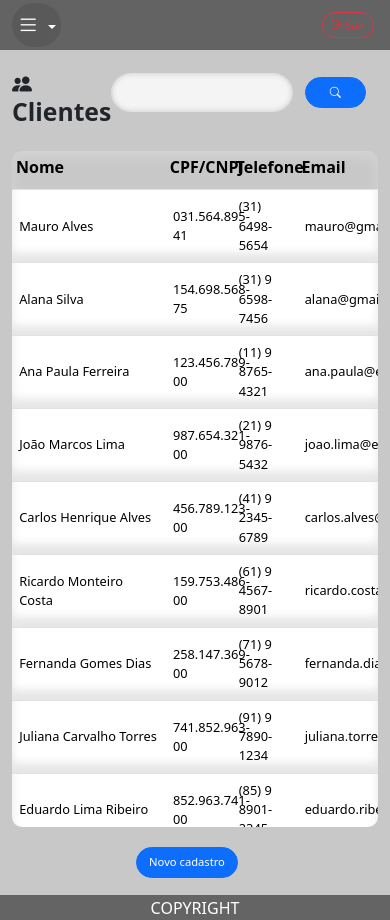
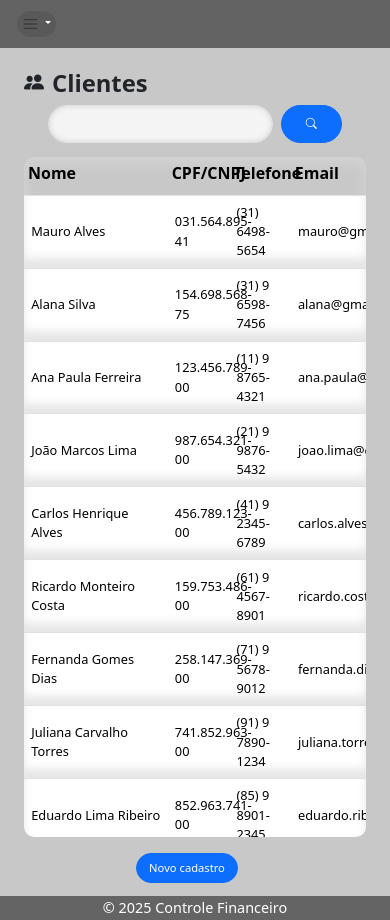
Before and after one commit to mths737/controle_financeiro, a Django app: page /clientes/ in a window 390 px wide. Run offline with Django 5.2, Linux system fonts and the light colour scheme; a user stored in the database is signed in; data comes from the database, SQL or seed files in the repository; both versions use the stored data as it was after the commit; lists and menus that the app fills with data are empty; some libraries are stand-ins or nearby versions.

Commit message:
inicio responsividade

```diff
--- a/contas/templates/contas/conta_list.html
+++ b/contas/templates/contas/conta_list.html
@@ -12,8 +12,8 @@
 
 {% block table %}
 
-<div id="table">
-    <div id="thead" >
+<div id="table" class="col">
+    <div id="thead">
         <table class="table">
             <colgroup>
                 <col style="width: 8%;">
@@ -39,7 +39,7 @@
             </thead>
         </table>
     </div>
-    <div id="tbody" >
+    <div id="tbody">
         <table class="table">
             <colgroup>
                 <col style="width: 8%;">
--- a/static/financeiro/css/filter.css
+++ b/static/financeiro/css/filter.css
@@ -75,3 +75,24 @@
   backdrop-filter: blur(0px);
   -webkit-backdrop-filter: blur(0px);
 }
+
+/* Exibe o texto em telas médias e grandes */
+.filter-text {
+  display: inline;
+}
+
+/* Em telas pequenas (até 768px), esconde o texto */
+@media (max-width: 576px) {
+  .filter-text {
+    display: none;
+  }
+
+  #filter-extra {
+    width: 45px; /* Deixa o botão mais compacto */
+  }
+
+  #filter-extra i {
+    margin: 0 !important; /* Remove o espaço lateral do ícone */
+    font-size: 1rem;
+  }
+}
--- a/static/financeiro/css/menu.css
+++ b/static/financeiro/css/menu.css
@@ -15,6 +15,7 @@
     color: #fff !important;
     background-color: rgba(0, 0, 0, 0.1);
     border: 0px;
+    margin: 5px;
 }
 
 .dropdown-toggle:hover {
--- a/static/financeiro/css/style.css
+++ b/static/financeiro/css/style.css
@@ -30,8 +30,9 @@ body {
 }
 
 body nav {
-    height: 50px;
-    top: 0px;
+    width: 100%;
+    height: 3rem;
+    position: fixed;
     padding: 0px !important;
     margin: 0px !important;
     background-color: var(--nav-bg-color);
@@ -48,23 +49,23 @@ body nav {
 }
 
 body main {
-    position: absolute;
-    top: 50px;
-    bottom: 25px;
-    left: 0px;
-    right: 0px;
+    position: fixed;
+    width: 100%;
+    top: 3rem;
+    bottom: 1.5rem;
+    left: 0;
+    right: 0;
     display: flex;
     padding: 0px;
     margin: 0px;
-    flex: 1;
 }
 
 body footer {
-    position:fixed;
-    display: flex;
-    height: 25px;
+    height: 1.5rem;
     width: 100%;
     bottom: 0px;
+    position: fixed;
+    display: flex;
     padding: 0px;
     margin: 0px;
     text-align: center;
@@ -72,11 +73,13 @@ body footer {
     align-items: center;
     background-color: var(--nav-bg-color);
     color: white;
+    z-index: 0;
 }
 
 footer p {
     margin: 0px;
     padding: 0px;
+    font-size: 0.9rem;
 }
 
 input, select, option {
@@ -94,28 +97,41 @@ a {
 
 button {
     border-radius: 30px !important;
-    margin: 0.25rem;
     font-size: 0.7rem !important;
 }
 
 #content {
     display: flex;
     flex-direction: column;
+    justify-content: center !important;
     height: 100%;
     width: 100%;
 }
 
 #header {
-    height: 12%;
     width: 100%;
+    height: 10%;
+    top: 0px;
+    justify-content: center !important;
+    align-items: center;
+    --bs-gutter-x: 0;
+}
+
+#header h2 {
+    font-size: clamp(1rem, 2vw + 1rem, 3rem);;
+}
+
+#main-content {
+    display: flex;
     justify-content: center;
     align-items: center;
+    height: 85%;
 }
 
 #footer {
+    width: 100%;
+    height: 5%;
     margin-top: 1rem;
-    display: flex;
-    justify-content: center; /* Centraliza por padrão */
 }
 
 #footer-actions {
--- a/static/financeiro/css/table.css
+++ b/static/financeiro/css/table.css
@@ -13,7 +13,7 @@
     display: flex;
     flex-direction: column;
     width: 100%;
-    height: 80%;
+    height: 100%;
     border-radius: 10px !important;
 }
 
--- a/templates/base.html
+++ b/templates/base.html
@@ -52,7 +52,6 @@
                         </a>
                     </li>
                 </ul>
-            </div>
                 <div>
                     {% if user.is_authenticated %}
                         <form action="{% url 'usuarios:logout' %}" method="post" class="d-inline">
@@ -64,14 +63,15 @@
                     {% endif %}
                 </div>
             </div>
+        </div>
     </nav>
 
-    <main class="container">
+    <main class="container my-4">
         {% block content %}
         {% endblock %}
     </main>
-    <footer>
-        <p>COPYRIGHT</p>
+    <footer class="mt-4">
+      <p class="mb-0">© 2025 Controle Financeiro</p>
     </footer>
     <script src="https://cdn.jsdelivr.net/npm/bootstrap@5.3.3/dist/js/bootstrap.bundle.min.js"
         integrity="sha384-YvpcrYf0tY3lHB60NNkmXc5s9fDVZLESaAA55NDzOxhy9GkcIdslK1eN7N6jIeHz"
--- a/templates/contas_filter.html
+++ b/templates/contas_filter.html
@@ -1,14 +1,18 @@
 {% load widget_tweaks %}
-<div class="d-flex justify-content-between align-items-center mb-3">
-  <form method="get" class="d-flex flex-grow-1 me-2">
+<div id="filter" class="d-flex justify-content-center align-items-center container-fluid mb-2 row col-12 col-sm-12 col-md-8 col-lg-8">
+  <form method="get" class="d-flex mb-2 flex-grow-1 col-8 col-sm-8 col-md-12 col-lg-4">
     {{ filter.form.search|add_class:"form-control rounded-pill me-2" }}
     <button type="submit" class="btn btn-primary rounded-pill px-4">
       <i class="bi bi-search"></i>
     </button>
   </form>
   {% if advanced_filter %}
-  <button id="filter-extra" class="btn btn-outline-secondary rounded-pill" data-bs-toggle="offcanvas" data-bs-target="#filtrosOffcanvas">
-    <i class="bi bi-funnel"></i> Filtros Avançados
+  <button id="filter-extra"
+          class="btn btn-outline-secondary rounded-pill col-4 col-sm-6 col-md-6 col-lg-4 d-flex align-items-center justify-content-center"
+          data-bs-toggle="offcanvas"
+          data-bs-target="#filtrosOffcanvas">
+      <i class="bi bi-funnel me-2"></i>
+      <span class="filter-text">Filtros Avançados</span>
   </button>
   {% endif %}
 </div>
--- a/templates/content_base.html
+++ b/templates/content_base.html
@@ -11,16 +11,18 @@
 {% endif %}
 
 
-<div id="content">
-    <div id="header" class="d-flex justify-content-between">
-        <h2 class="fw-bold mb-2">{% block modulo %}{% endblock %}</h2>
+<div id="content" class="container-fluid">
+    <div id="header" class="row mt-2 mb-2 fs-2">
+        <h2 class="fw-bold d-flex align-items-center mb-2 col-12 col-sm-12 col-md-4 col-lg-4">{% block modulo %}{% endblock %}</h2>
         {% block filter %}{% endblock %}
     </div>
 
-    {% block table %}{% endblock %}
+    <div id="main-content" class="row">
+        {% block table %}{% endblock %}
+    </div>
 
     {% if not dashboard %}
-    <div id="footer">
+    <div id="footer" class="d-flex justify-content-center">
         <div id="footer-actions">
             <button onclick="showDropbox()" class="btn btn-primary">Novo cadastro</button>
             <div id="form-acao">
--- a/templates/menu.html
+++ b/templates/menu.html
@@ -1,7 +1,7 @@
-<li class="nav-item dropdown">
-  <a class="nav-link dropdown-toggle" href="#" role="button" data-bs-toggle="dropdown" aria-expanded="false">
-    <i class="bi bi-list" style="font-size: 1.4rem; color: white;"></i>
-  </a>
+<li class="nav-item dropdown" id="navbarNav">
+  <button class="navbar-toggler nav-link dropdown-toggle" type="button" data-bs-toggle="dropdown" data-bs-target="#navbarNav" aria-expanded="false">
+    <span class="navbar-toggler-icon"></span>
+  </button>
   <ul class="dropdown-menu shadow rounded">
     <li><a class="dropdown-item {% if dashboard %}selected{% endif %}" href="{% url 'dashboard:dashboard' %}"><i class="bi bi-speedometer2 fs-8 me-2"></i>Dashboard</a></li>
     <li><a class="dropdown-item {% if contas %}selected{% endif %}" href="{% url 'contas:conta_list' %}"><i class="bi bi-cash-stack fs-8 me-2"></i>Contas</a></li>
```
Also changed, not shown: db.sqlite3. Lines whose indentation alone changed are shown as unchanged.
